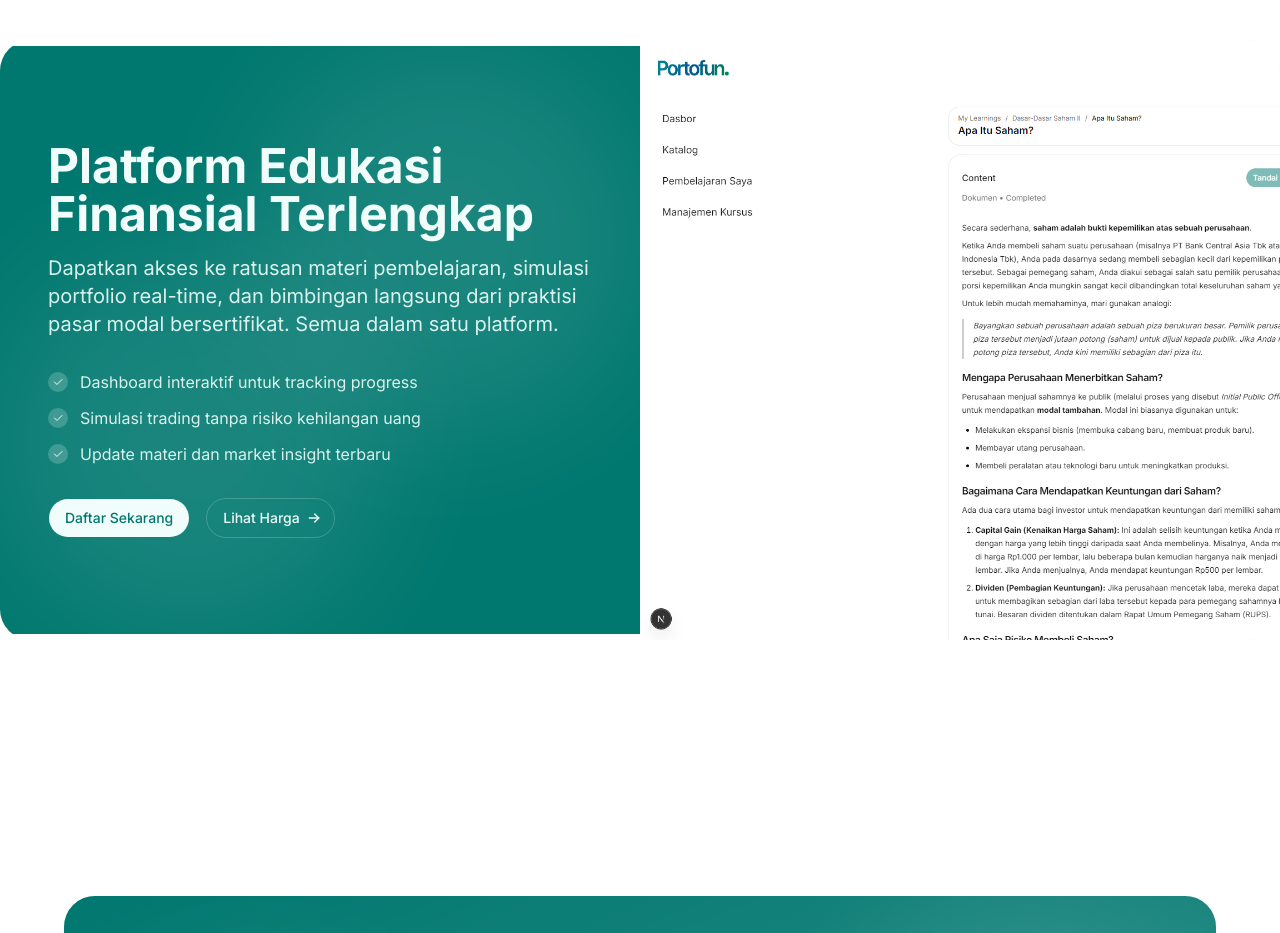
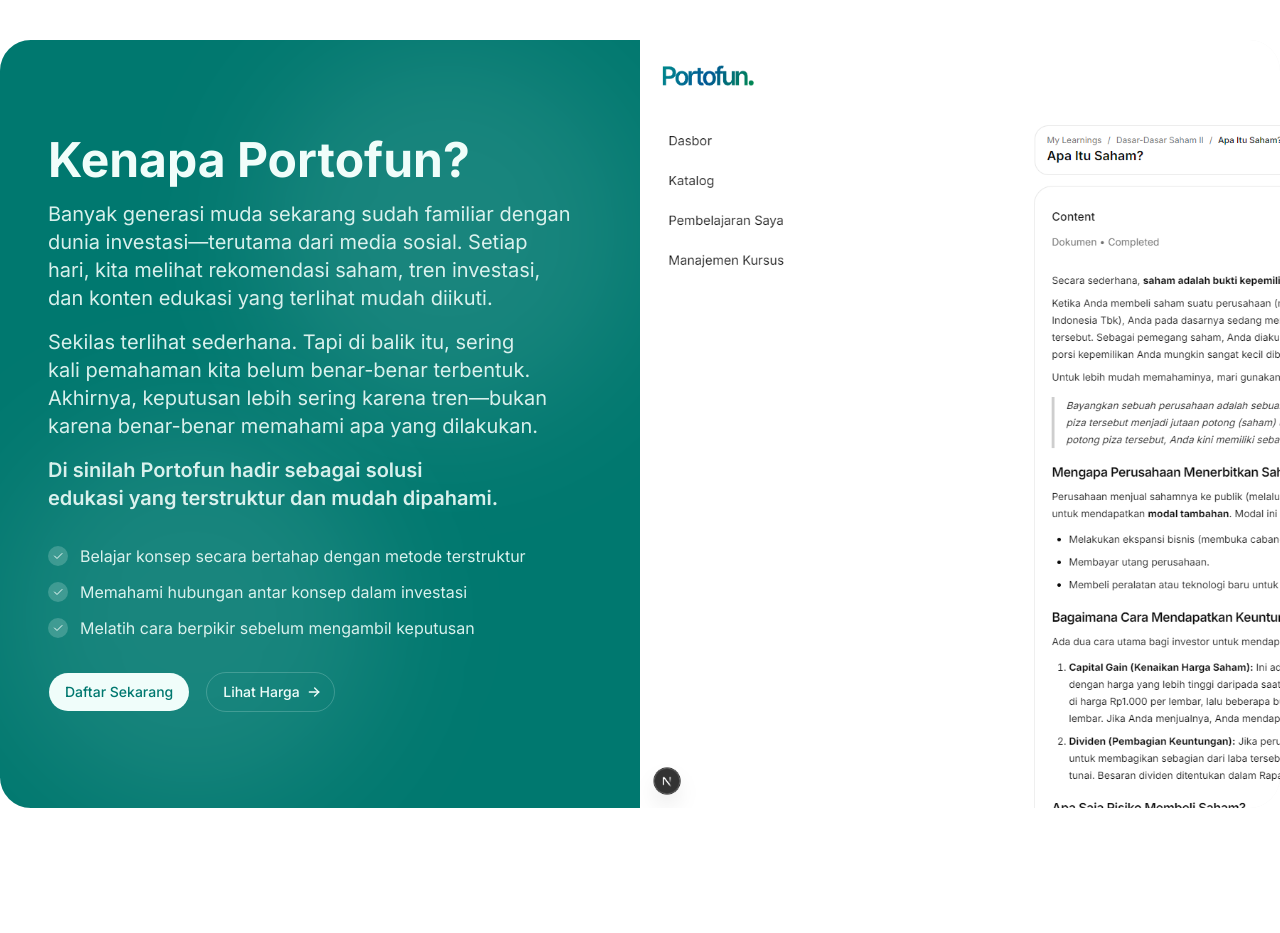
Before and after one commit to notilmi/portofun, a Next.js app: page / in a window 1280 px wide. Shown: the part 2660-3593 px from the top of the page. Built offline with nearby package versions, Linux system fonts and the light colour scheme.

Commit message:
Update about.tsx

```diff
--- a/app/_components/sections/about.tsx
+++ b/app/_components/sections/about.tsx
@@ -31,21 +31,27 @@
             <div className="relative z-10 flex flex-col gap-8">
               <div className="flex flex-col gap-4">
                 <h2 className="text-balance text-4xl font-bold text-primary-foreground lg:text-5xl">
-                  Platform Edukasi Finansial Terlengkap
+                  Kenapa Portofun?
                 </h2>
-                <p className="text-balance text-lg text-primary-foreground/90 lg:text-xl">
-                  Dapatkan akses ke ratusan materi pembelajaran, simulasi
-                  portfolio real-time, dan bimbingan langsung dari praktisi
-                  pasar modal bersertifikat. Semua dalam satu platform.
-                </p>
+                <div className="space-y-4 text-balance text-lg text-primary-foreground/90 lg:text-xl">
+                  <p>
+                    Banyak generasi muda sekarang sudah familiar dengan dunia investasi—terutama dari media sosial. Setiap hari, kita melihat rekomendasi saham, tren investasi, dan konten edukasi yang terlihat mudah diikuti.
+                  </p>
+                  <p>
+                    Sekilas terlihat sederhana. Tapi di balik itu, sering kali pemahaman kita belum benar-benar terbentuk. Akhirnya, keputusan lebih sering karena tren—bukan karena benar-benar memahami apa yang dilakukan.
+                  </p>
+                  <p className="font-semibold">
+                    Di sinilah Portofun hadir sebagai solusi edukasi yang terstruktur dan mudah dipahami.
+                  </p>
+                </div>
               </div>
 
               {/* Feature list */}
               <div className="flex flex-col gap-3">
                 {[
-                  "Dashboard interaktif untuk tracking progress",
-                  "Simulasi trading tanpa risiko kehilangan uang",
-                  "Update materi dan market insight terbaru",
+                  "Belajar konsep secara bertahap dengan metode terstruktur",
+                  "Memahami hubungan antar konsep dalam investasi",
+                  "Melatih cara berpikir sebelum mengambil keputusan",
                 ].map((feature) => (
                   <div key={feature} className="flex items-start gap-3">
                     <div className="mt-0.5 flex size-5 shrink-0 items-center justify-center rounded-full bg-primary-foreground/20">
```
